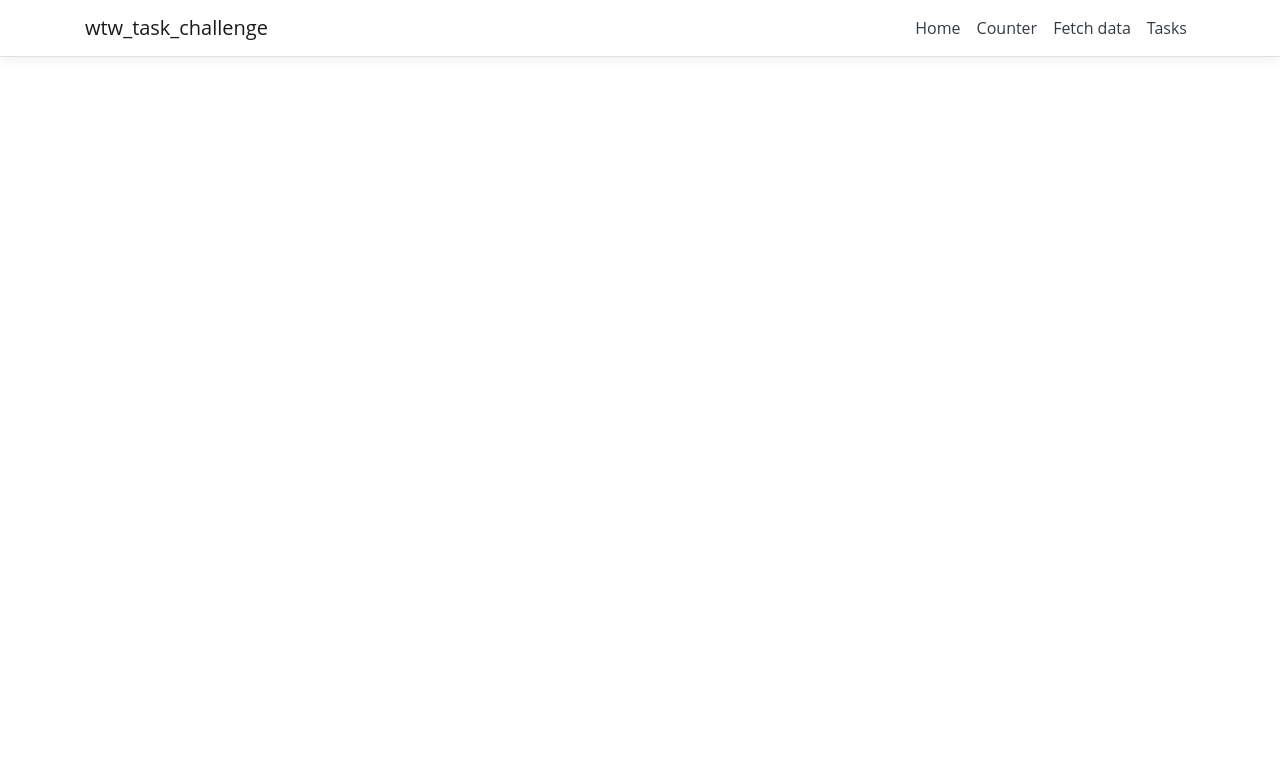
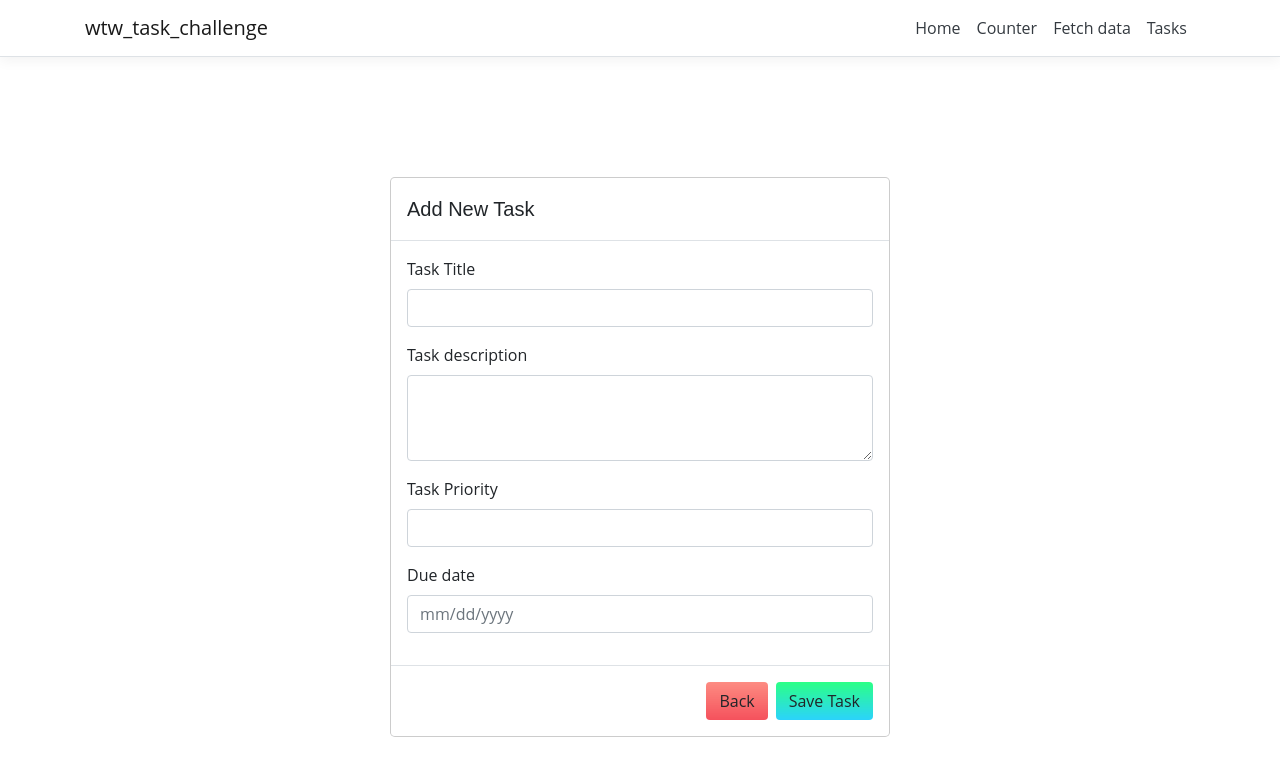
Before and after one commit to jdrobs19/wtw-task-challenge, a React (Create React App) app in the folder ClientApp/: page /addtask in a window 1280 px wide. Shown: the top 776 px of the page. Built offline with nearby package versions, Linux system fonts and the light colour scheme.

Commit message:
add task component

```diff
--- a/ClientApp/package.json
+++ b/ClientApp/package.json
@@ -8,6 +8,7 @@
     "merge": "^1.2.1",
     "oidc-client": "^1.9.0",
     "react": "^16.0.0",
+    "react-beautiful-dnd": "^13.1.0",
     "react-dom": "^16.0.0",
     "react-router-bootstrap": "^0.25.0",
     "react-router-dom": "^5.1.2",
--- a/ClientApp/src/App.js
+++ b/ClientApp/src/App.js
@@ -7,6 +7,7 @@ import { Counter } from './components/Counter';
 import { Tasks } from './components/Tasks';
 
 import './custom.css'
+import { AddTask } from './components/AddTask';
 
 export default class App extends Component {
   static displayName = App.name;
@@ -18,6 +19,7 @@ export default class App extends Component {
         <Route path='/counter' component={Counter} />
         <Route path='/fetch-data' component={FetchData} />
         <Route path='/tasks' component={Tasks} />
+        <Route path='/addtask' component={AddTask}  />
       </Layout>
     );
   }
--- /dev/null
+++ b/ClientApp/src/components/AddTask.js
@@ -0,0 +1,46 @@
+import React, { Component } from 'react';
+import './Tasks.css';
+
+export class AddTask extends Component {
+
+    render() {
+        return (
+
+<div  id="task-form-modal" tabindex="-1" role="dialog" aria-labelledby="task-form-modal"
+                    aria-hidden="true">
+                    <div className="modal-dialog modal-dialog-centered" role="document">
+                        <div className="modal-content">
+                            <div className="modal-header">
+                                <h5 className="modal-title" id="task-form-modal">Add New Task</h5>
+                            </div>
+                            <div className="modal-body">
+                                <form>
+                                <div className="form-group">
+                                        <label for="modalTaskTitle">Task Title</label>
+                                        <input type="text" id="modalTaskTitle" rows="1" className="form-control"></input>
+                                    </div>
+                                    <div className="form-group">
+                                        <label for="modalTaskDescription">Task description</label>
+                                        <textarea id="modalTaskDescription" rows="3" className="form-control"></textarea>
+                                    </div>
+                                    <div className="form-group">
+                                        <label for="modalTaskPriority">Task Priority</label>
+                                        <input type="text" id="modalTaskPriority" rows="1" className="form-control"></input>
+                                    </div>
+                                    <div className="form-group">
+                                        <label for="modalDueDate">Due date</label>
+                                        <input type="text" className="form-control" id="modalDueDate" placeholder="mm/dd/yyyy" autocomplete="off" />
+                                    </div>
+                                </form>
+                            </div>
+                            <div className="modal-footer">
+                                <button type="button" className="btn btn-close" data-dismiss="modal">Back</button>
+                                <button type="button" className="btn btn-save">Save Task</button>
+                            </div>
+                        </div>
+                    </div>
+                </div>
+
+        );
+    }
+}
--- a/ClientApp/src/components/Tasks.js
+++ b/ClientApp/src/components/Tasks.js
@@ -1,4 +1,5 @@
 import React, { Component } from 'react';
+import { Link } from 'react-router-dom';
 import './Tasks.css';
 
 export class Tasks extends Component {
@@ -9,7 +10,7 @@ export class Tasks extends Component {
             <section>
                 <div>
                     <header className="col-12 col-lg-3 bg-dark text-light sticky-top d-flex flex-column p-4 p-lg-3">
-                        <button id="create-task" className="btn btn-block btn-add" data-toggle="modal" data-target="#task-form-modal"><span className="oi oi-plus mr-2"></span>Add
+                        <button id="create-task" className="btn btn-block btn-add" data-toggle="modal" data-target="#task-form-modal" tag={Link} to="/addtask"><span className="oi oi-plus mr-2"></span>Add
                             Task</button>
                         <button id="remove-tasks" className="btn btn-block btn-delete"><span className="oi oi-trash mr-2"></span>Delete All Tasks</button>
                         <span className="oi oi-task display-1 text-center mb-2 d-none d-lg-block mt-auto"></span>
@@ -60,35 +61,7 @@ export class Tasks extends Component {
                 </div>
 
                 {/* //   <!-- Modal-- > */}
-                <div className="modal fade" id="task-form-modal" tabindex="-1" role="dialog" aria-labelledby="task-form-modal"
-                    aria-hidden="true">
-                    <div className="modal-dialog modal-dialog-centered" role="document">
-                        <div className="modal-content">
-                            <div className="modal-header">
-                                <h5 className="modal-title" id="task-form-modal">Add New Task</h5>
-                                <button type="button" className="close" data-dismiss="modal" aria-label="Close">
-                                    <span aria-hidden="true">&times;</span>
-                                </button>
-                            </div>
-                            <div className="modal-body">
-                                <form>
-                                    <div className="form-group">
-                                        <label for="modalTaskDescription">Task description</label>
-                                        <textarea id="modalTaskDescription" rows="3" className="form-control"></textarea>
-                                    </div>
-                                    <div className="form-group">
-                                        <label for="modalDueDate">Due date</label>
-                                        <input type="text" className="form-control" id="modalDueDate" placeholder="mm/dd/yyyy" autocomplete="off" />
-                                    </div>
-                                </form>
-                            </div>
-                            <div className="modal-footer">
-                                <button type="button" className="btn btn-close" data-dismiss="modal">Close</button>
-                                <button type="button" className="btn btn-save">Save Task</button>
-                            </div>
-                        </div>
-                    </div>
-                </div>
+
             </section >
         );
     }
```
Also changed, not shown: 1 other file (tests, documents, lock files or other folders).
